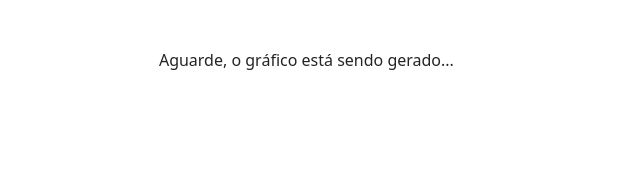
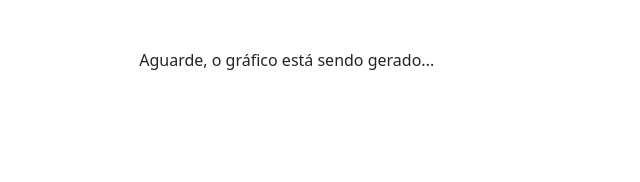
Before and after one commit to dataimesc/gerardor-de-graficos, a plain HTML site: page index.html in a window 1280 px wide. Shown: the part 675-857 px from the top of the page, 363-1003 px from the left. Drawn offline with nearby package versions, Linux system fonts and the light colour scheme.

Commit message:
Update index.html

```diff
--- a/index.html
+++ b/index.html
@@ -62,7 +62,7 @@ https://cdn.jsdelivr.net/npm/html2canvas@1.4.1/dist/html2canvas.min.js
             <button id="btnFilterReg" onclick="download_it()" class="btn btn-success" style="position: relative;;top:-190px;left:88%;" >Download</button>
 
 
-      	<h6 id="load_text" style="position:relative;left:38%;">Aguarde, o gráfico está sendo gerado...</h6>
+      	<h6 id="load_text" style="position:relative;left:36%;width:300px;">Aguarde, o gráfico está sendo gerado...</h6>
 
         </div>
       <input type="color" id="firstcolor" value="#000000" style="width:70px;position:relative;;top:-343px;left:65%;;shape-outside: circle(100% at 30%)" onchange="trocaNivel()"></input>
```
